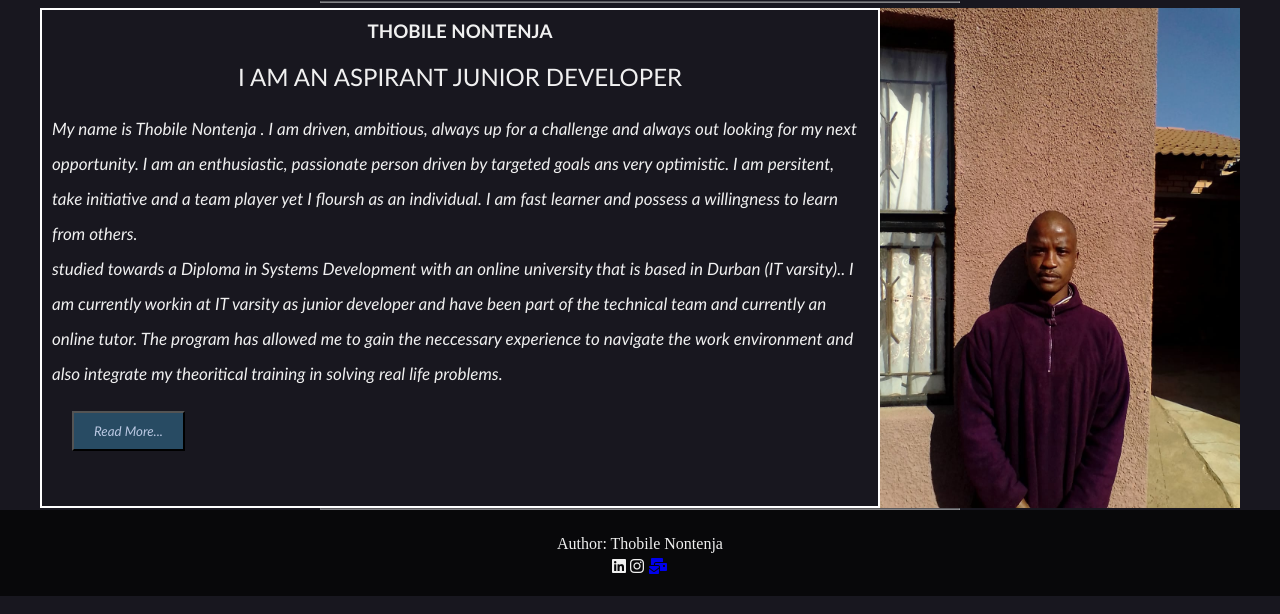
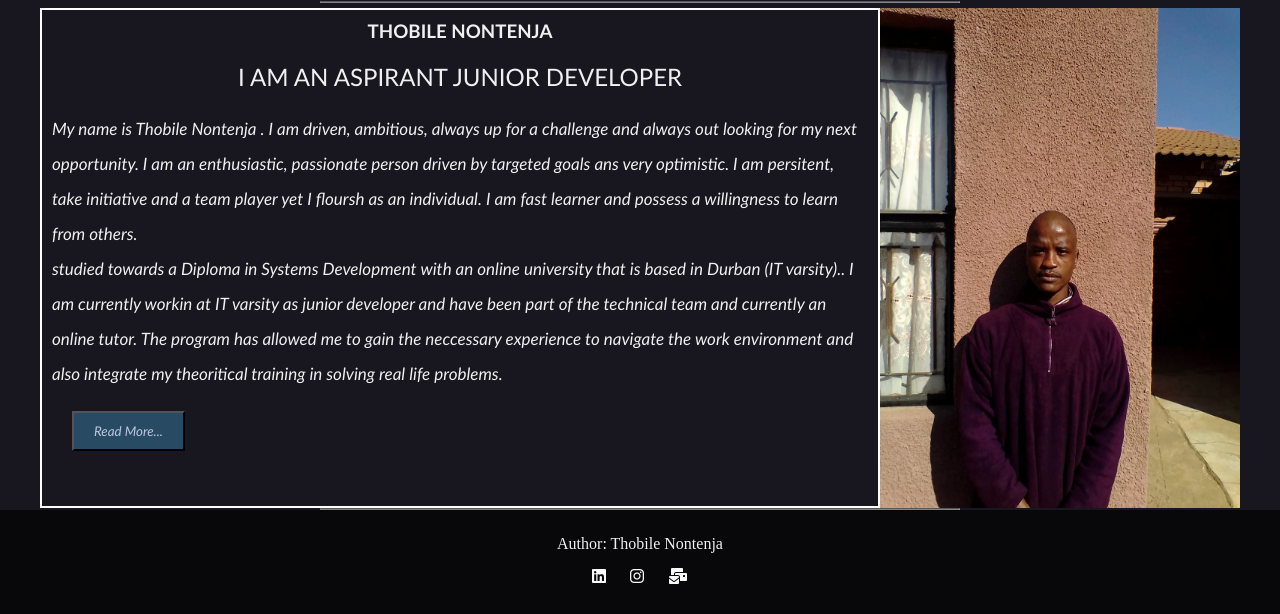
Before and after one commit to Supa-Thobile2/CODETRIBE, a plain HTML site: page index.html in a window 1280 px wide. Shown: the part 537-1151 px from the top of the page. Drawn offline with Linux system fonts and the light colour scheme.

Commit message:
updated index.html, updated style.css

```diff
--- a/index.html
+++ b/index.html
@@ -123,13 +123,10 @@
                <ul>
 
 
-                    <li>
-                        <i class="fa-brands fa-linkedin"></i>
-                    </li>
-                    <li>
-                        <i class="fa-brands fa-instagram"></i>
+                   <li><a href="https://www.linkedin.com/in/thobile-nontenja-6a3735193/"><i class="fa-brands fa-linkedin"></i></a></li>
 
-                    </li>
+                    <li><a href="https://www.instagram.com/"><i class="fa-brands fa-instagram"></i></a></li>
+
                     <li><a href="mailto:thobilenontenja198@gmail.com"><i class="fa-solid fa-envelopes-bulk"></i></a></li>
 
 
--- a/style.css
+++ b/style.css
@@ -462,8 +462,16 @@ article h2{
 
 }
 
+.footer li i{
+    padding: 10px;
+    margin: 0 auto;
+    color: #f9f9f9;
+}
 
-
+.footer li i:hover{
+    background-color: #bac8e2;
+    border-radius: 10px 10px 10px 10px;
+}
 
 
 
```
